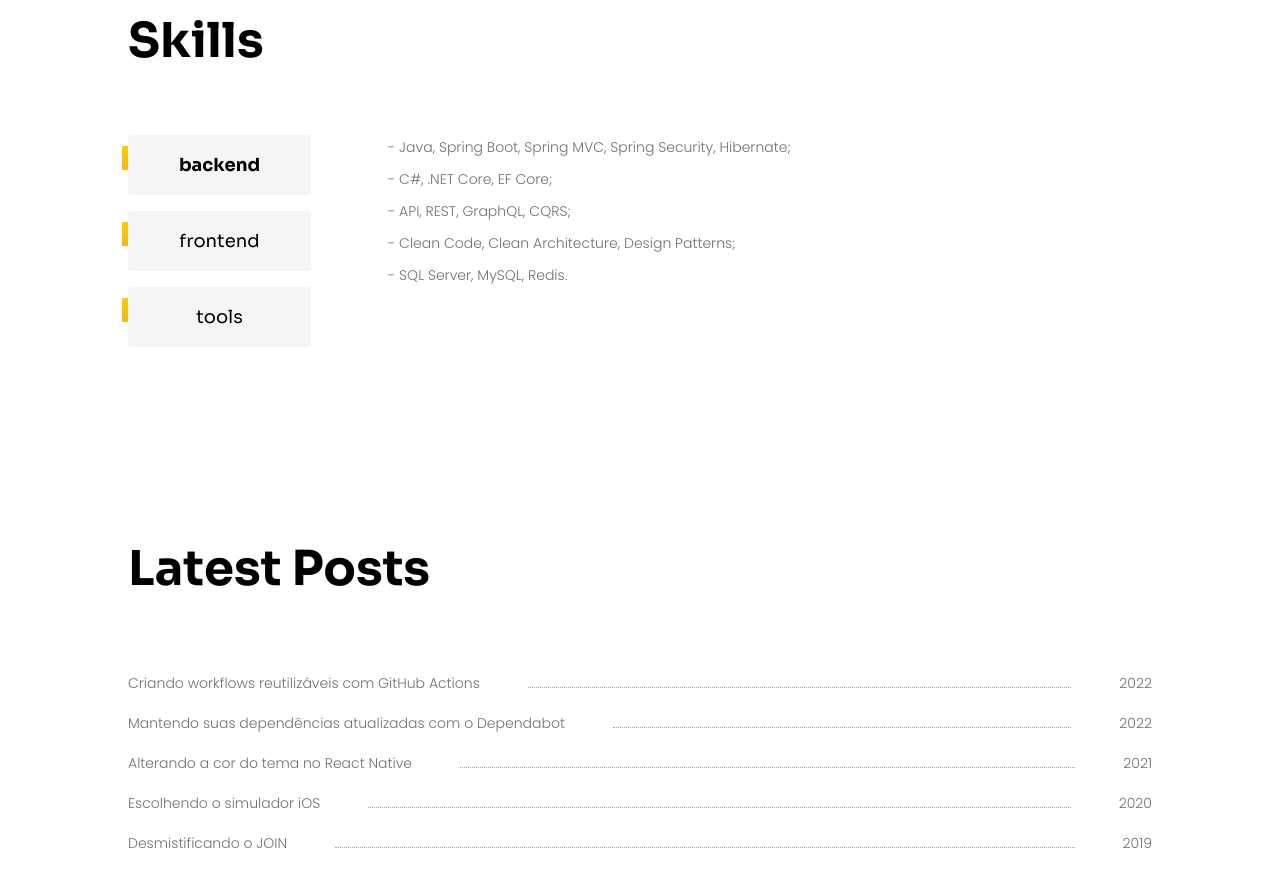
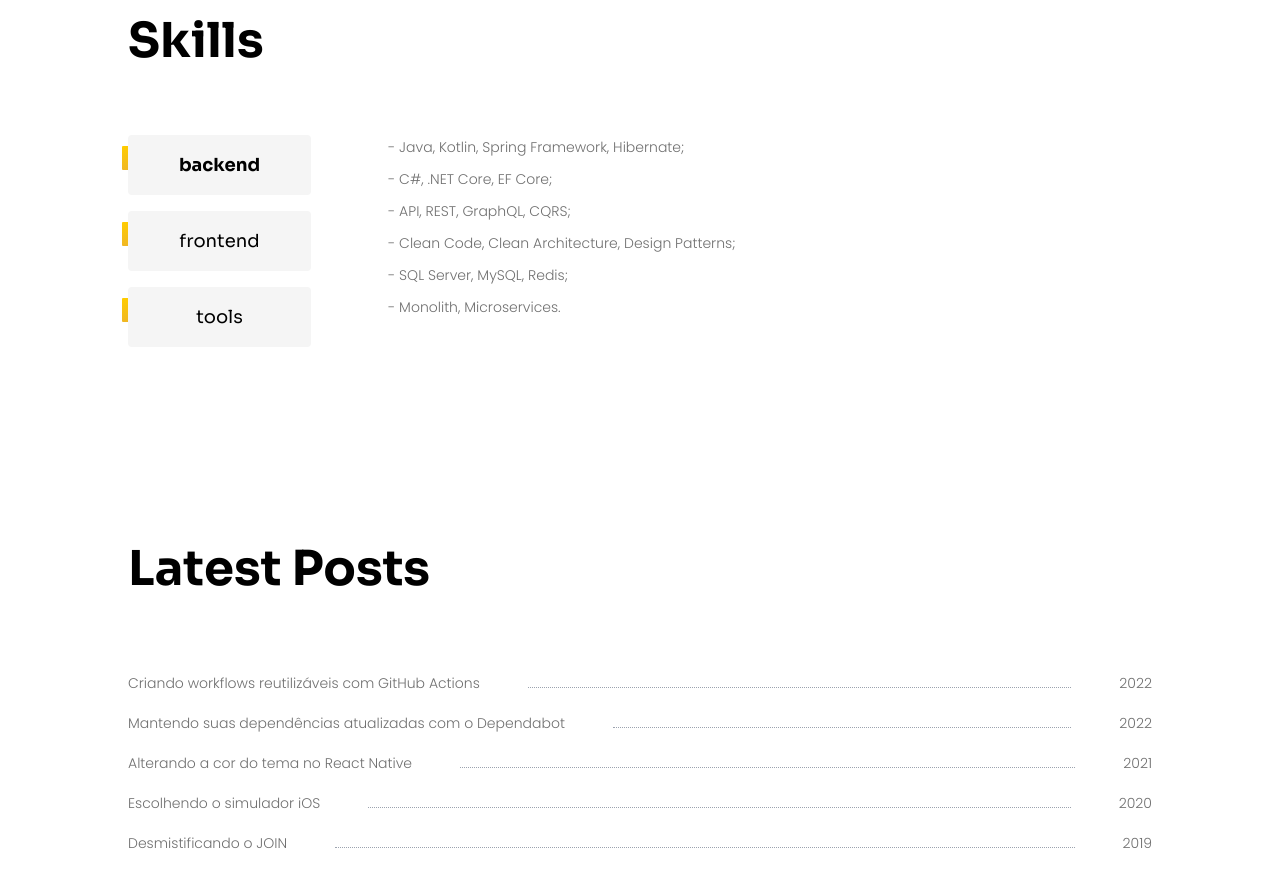
Before and after one commit to hstrada/hstrada.github.io, a Next.js app: page / in a window 1280 px wide. Shown: the part 2740-3627 px from the top of the page. Built offline with nearby package versions, Linux system fonts and the light colour scheme.

Commit message:
Update index.tsx

```diff
--- a/src/components/organisms/Skills/index.tsx
+++ b/src/components/organisms/Skills/index.tsx
@@ -4,16 +4,17 @@ import { SectionDiv } from '../../atoms/SectionDiv';
 import styles from './styles.module.css';
 
 const backend = [
-  '- Java, Spring Boot, Spring MVC, Spring Security, Hibernate;',
+  '- Java, Kotlin, Spring Framework, Hibernate;',
   '- C#, .NET Core, EF Core;',
   '- API, REST, GraphQL, CQRS;',
   '- Clean Code, Clean Architecture, Design Patterns;',
-  '- SQL Server, MySQL, Redis.'
+  '- SQL Server, MySQL, Redis;',
+  '- Monolith, Microservices.'
 ];
 
 const frontend = [
   '- HTML5, CSS3;',
-  '- ReactJs / React Native;',
+  '- ReactJs, NextJS / React Native;',
   '- Global State (Redux / Context);',
   '- Styled-Components;',
   '- ES6;',
```
